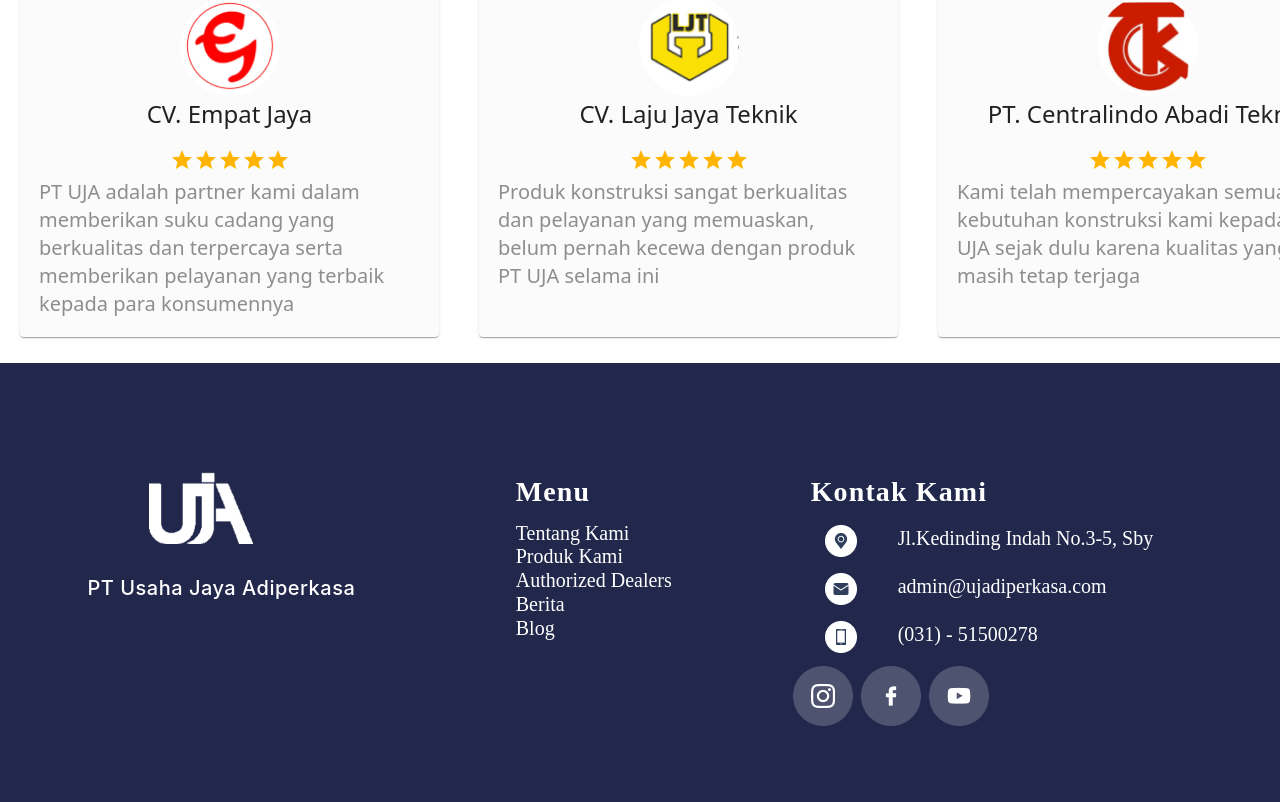
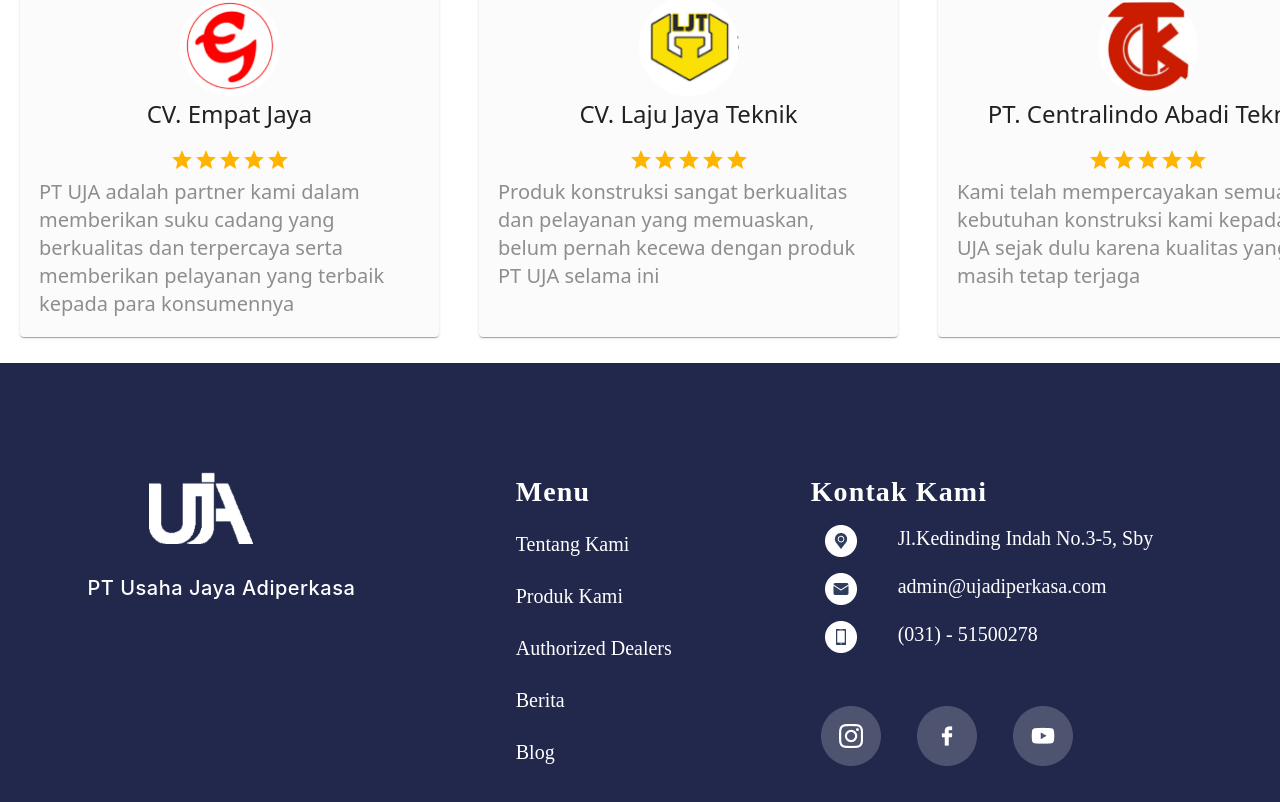
Before and after one commit to joko19/usaha-jaya-adiperkasa, a React (Create React App) app: page / in a window 1280 px wide. Shown: the part 1985-2787 px from the top of the page. Built offline with nearby package versions, Linux system fonts and the light colour scheme.

Commit message:
fix padding and margin footer

```diff
--- a/src/component/Footer.js
+++ b/src/component/Footer.js
@@ -51,7 +51,7 @@
   function mediaSocialList(){
     let list = [];
     imglogo.forEach(element =>{
-      list.push(<li class="list-inline-item" id="" ><img src={element}></img></li>)
+      list.push(<li class="list-inline-item" id="media_social_item" ><img src={element}></img></li>)
     });
     return list;
   }
@@ -76,7 +76,7 @@
  function menuList() {
     let list = [];
     data_menu.forEach(element => {
-      list.push(<li><a href="#" class={element.classname}>{element.menu}</a></li>)
+      list.push(<li  class={element.classname}><a href="#" class="link_menu">{element.menu}</a></li>)
     });
     // for(i = 1; i<data_menu.length; i++){
     //   list.push(<li><a href="#" class={data_menu[i].classname}>{data_menu[i].menu}</a></li>)
@@ -111,7 +111,7 @@
               </ul>
             </li>
             <li>
-              <ul class="list-unstyled-inline" >
+              <ul class="list-unstyled-inline" id="media_social" >
                 {mediaSocialList()}
               </ul>
             </li>
--- a/src/style/Footer.css
+++ b/src/style/Footer.css
@@ -10,6 +10,26 @@
 
 .menuside {
   position: relative;
+}
+
+.link_menu {
+  text-decoration: none;
+  font-family: Montserrat;
+  font-style: normal;
+  font-weight: 500;
+  font-size: 20px;
+  line-height: 100%;
+  color: #ffffff;
+}
+
+.link_menu:hover {
+  text-decoration: none;
+  font-family: Montserrat;
+  font-style: normal;
+  font-weight: 500;
+  font-size: 20px;
+  line-height: 100%;
+  color: #ffc639;
 }
 
 .logo-uja-footer {
@@ -62,9 +82,8 @@
 }
 
 .sub-menu-top {
-  margin-top: 115px;
+  margin-top: 28px;
   margin-left: 50px;
-  padding-top: 1%;
   text-decoration: none;
   font-family: Montserrat;
   font-style: normal;
@@ -74,9 +93,8 @@
   color: #ffffff;
 }
 .sub-menu {
-  margin-top: 50px;
-  margin-left: 50px;
-  padding-top: 2%;
+  margin-top: 32px;
+  padding-left: 50px;
   text-decoration: none;
   font-family: Montserrat;
   font-style: normal;
@@ -90,6 +108,10 @@
   padding-top: 30px;
 }
 
+#contact_us_list {
+  margin-top: 28px;
+}
+
 #data_contact_us {
   margin-left: 33px;
   font-family: Montserrat;
@@ -101,3 +123,11 @@
 
   color: #ffffff;
 }
+
+#media_social {
+  margin-top: 40px;
+}
+
+#media_social_item {
+  margin-left: 28px;
+}
```
